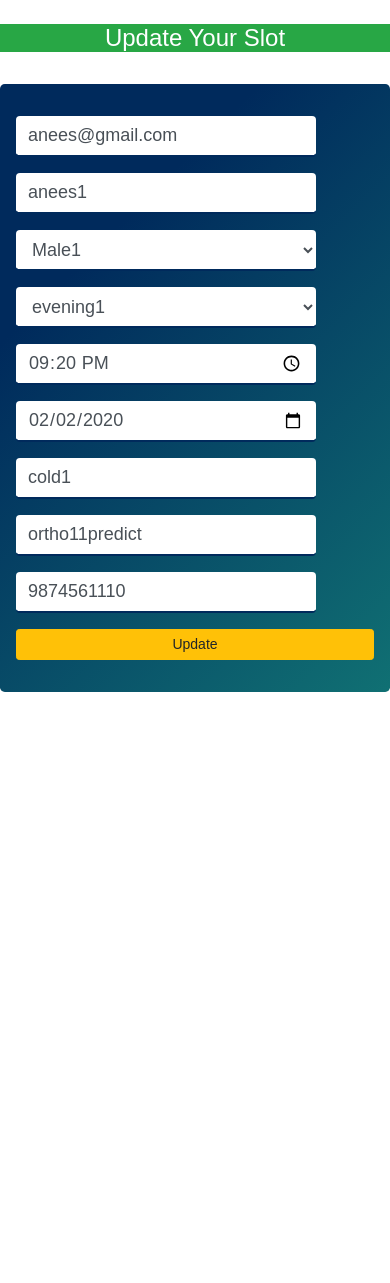
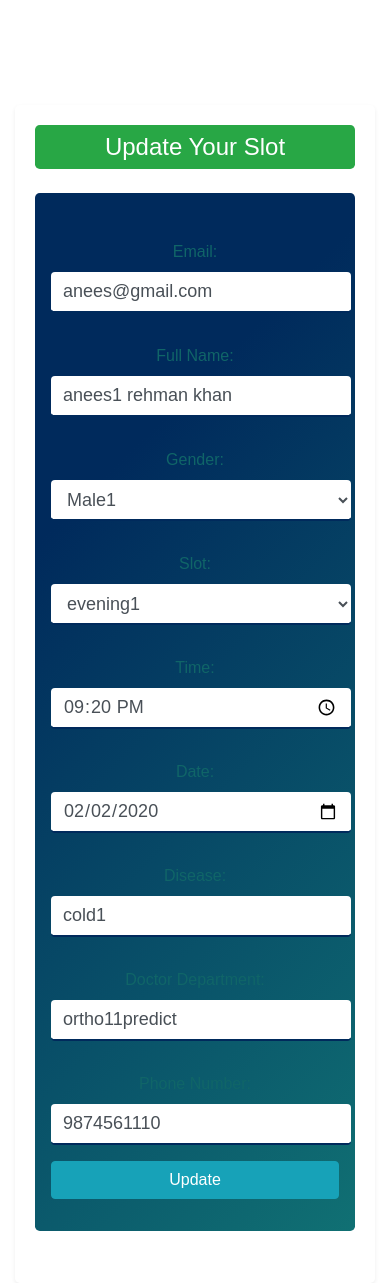
Before and after one commit to kasimAdil5/hms-system, a Flask app: template PROJECT/templates/edit.html in a window 390 px wide. Shown: the part 72-1355 px from the top of the page. Before the commit the page ends 764 px from the top, so only its background shows below. Run offline with Flask 2, Linux system fonts and the light colour scheme; the template is opened without the code that fills it: values that come from a table or form of the project are taken from there, others are empty; a user stored in the database is signed in; data comes from the database, SQL or seed files in the repository.

Commit message:
Enhanced patient booking edit page
Enhanced patient booking edit page:
- Updated form fields to use modern Bootstrap styles for better user experience.
- Improved field labels and layout for clarity and ease of use.
- Added Font Awesome icons to identify and enhance visual appeal of input fields.
- Ensured responsive design and clean aesthetics for a more contemporary look.

```diff
--- a/PROJECT/templates/edit.html
+++ b/PROJECT/templates/edit.html
@@ -1,103 +1,80 @@
 {% extends 'base.html' %}
 
 {% block title %}
-Edit Patient BOOKING
+Edit Patient Booking
 {% endblock title %}
 
 {% block body %}
 
-<div class="row">
+<div class="container mt-5">
+    <div class="row justify-content-center">
+        <div class="col-md-6">
+            <div class="card shadow-sm border-0 rounded-lg">
+                <div class="card-body">
+                    <h4 class="card-title text-center bg-success text-white p-2 mb-4 rounded-lg">Update Your Slot</h4>
 
-<div class="col-md-4">
-</div>
-
-<div class="col-md-4">
-<br>
-
-<h4 class="text-center bg-success text-white">Update Your Slot</h4>
-<br>
-
-
-<form action="/edit/{{posts.pid}}" method="post" class="jumbotron">
-
-
-
+                    <form action="/edit/{{ posts.pid }}" method="post" class="jumbotron">
                         <div class="form-group">
-
-    <input type="email" class="form-control" id="email" value={{current_user.email}} name="email" required>
-
+                            <label for="email"><i class="fas fa-envelope"></i> Email:</label>
+                            <input type="email" class="form-control" id="email" value="{{ current_user.email }}" name="email" required>
                         </div>
 
                         <div class="form-group">
-
-    <input type="text" class="form-control" id="name" name="name" value={{posts.name}} placeholder="Full Name" required>
-
+                            <label for="name"><i class="fas fa-user"></i> Full Name:</label>
+                            <input type="text" class="form-control" id="name" name="name" value="{{ posts.name }}" placeholder="Full Name" required>
                         </div>
 
                         <div class="form-group">
-
-
-
-<select class="form-control" id="gender" name="gender"  required>
-        <option selected>{{posts.gender}} </option>
+                            <label for="gender"><i class="fas fa-venus-mars"></i> Gender:</label>
+                            <select class="form-control" id="gender" name="gender" required>
+                                <option selected>{{ posts.gender }}</option>
                                 <option value="Male">Male</option>
                                 <option value="Female">Female</option>
                                 <option value="Others">Others</option>
-
                             </select>
                         </div>
 
                         <div class="form-group">
-
-
-
-<select class="form-control" id="slot" name="slot"  required>
-        <option selected>{{posts.slot}} </option>
+                            <label for="slot"><i class="far fa-clock"></i> Slot:</label>
+                            <select class="form-control" id="slot" name="slot" required>
+                                <option selected>{{ posts.slot }}</option>
                                 <option value="morning">Morning</option>
                                 <option value="evening">Evening</option>
                                 <option value="night">Night</option>
-
                             </select>
                         </div>
 
                         <div class="form-group">
-
-    <input type="time" class="form-control" value={{posts.time}}  name="time" placeholder="Time" required>
-
-  </div>
-  <div class="form-group">
-
-    <input type="date" class="form-control" value={{posts.date}}  name="date" placeholder="date" required>
-
-  </div>
-  <div class="form-group">
-
-    <input type="text" class="form-control" value={{posts.disease}}  id="disease" name="disease" placeholder="Disease" required>
-
+                            <label for="time"><i class="far fa-clock"></i> Time:</label>
+                            <input type="time" class="form-control" id="time" name="time" value="{{ posts.time }}" required>
                         </div>
 
                         <div class="form-group">
-
-    <input type="text" class="form-control" value={{posts.dept}}  id="dept" name="dept" placeholder="Doctor Dept" required>
-
+                            <label for="date"><i class="far fa-calendar-alt"></i> Date:</label>
+                            <input type="date" class="form-control" id="date" name="date" value="{{ posts.date }}" required>
                         </div>
 
                         <div class="form-group">
-
-    <input type="number" class="form-control" value={{posts.number}}  id="number" name="number" placeholder="Phone Number" required>
-
+                            <label for="disease"><i class="fas fa-briefcase-medical"></i> Disease:</label>
+                            <input type="text" class="form-control" id="disease" name="disease" value="{{ posts.disease }}" placeholder="Disease" required>
                         </div>
 
-
-  <button type="submit" class="btn btn-warning btn-sm btn-block">Update</button>
-</form>
-
-
-
-
-</div>
-<div class="col-md-4"></div>
+                        <div class="form-group">
+                            <label for="dept"><i class="fas fa-user-md"></i> Doctor Department:</label>
+                            <input type="text" class="form-control" id="dept" name="dept" value="{{ posts.dept }}" placeholder="Doctor Dept" required>
                         </div>
 
+                        <div class="form-group">
+                            <label for="number"><i class="fas fa-phone"></i> Phone Number:</label>
+                            <input type="number" class="form-control" id="number" name="number" value="{{ posts.number }}" placeholder="Phone Number" required>
+                        </div>
+
+                        <button type="submit" class="btn btn-info btn-block"><i class="fas fa-edit"></i> Update</button>
+                    </form>
+                </div>
+            </div>
+        </div>
+    </div>
+</div>
 
 {% endblock body %}
```
Lines whose indentation alone changed are shown as unchanged.
